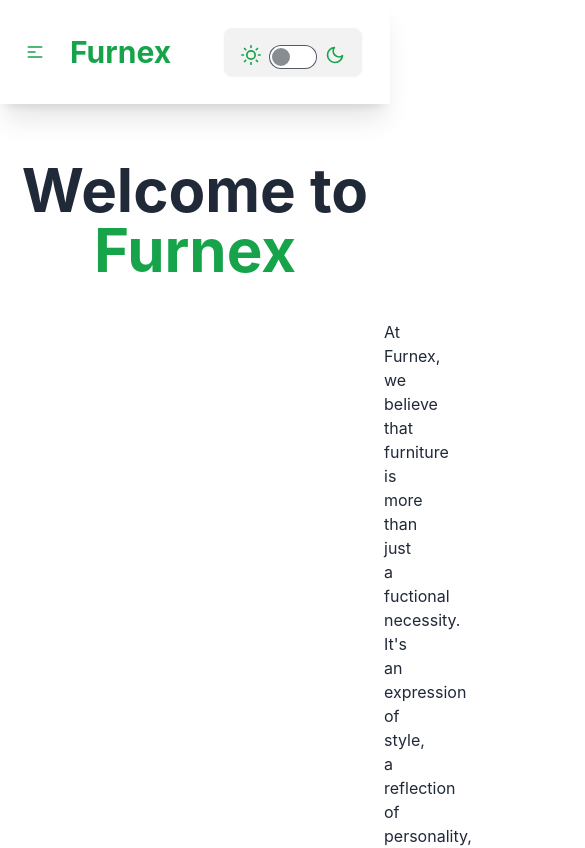
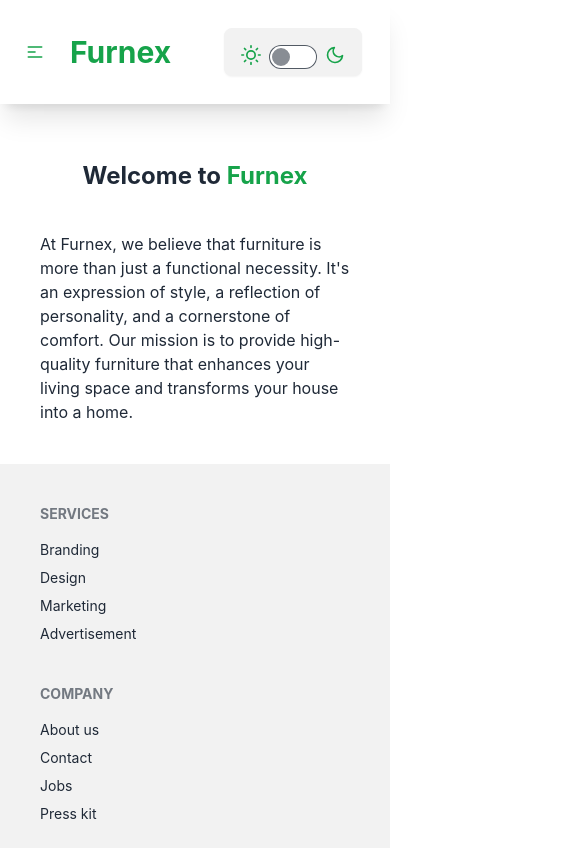
Before and after one commit to patrickiyiakimo/trendy-trove, a React (Create React App) app: page /learnmore in a window 390 px wide. Shown: the top 848 px of the page, 585 px wide, since content can reach past the window. Built offline with nearby package versions, Linux system fonts and the light colour scheme.

Commit message:
Update LearnMore.jsx

```diff
--- a/src/components/LearnMore.jsx
+++ b/src/components/LearnMore.jsx
@@ -5,11 +5,11 @@ const LearnMore = () => {
   return (
     <div className="">
       <div className="pt-40 ">
-        <h1 className="text-center font-bold text-6xl pb-10">
+        <h1 className="text-center font-bold text-2xl md:text-6xl pb-10">
           Welcome to <span className="text-green-600">Furnex</span>
         </h1>
-        <p className="px-96 pb-10">
-          At Furnex, we believe that furniture is more than just a fuctional
+        <p className="ml-10 mr-10 md:px-96 pb-10">
+          At Furnex, we believe that furniture is more than just a functional
           necessity. It's an expression of style, a reflection of personality,
           and a cornerstone of comfort. Our mission is to provide high-quality
           furniture that enhances your living space and transforms your house
```
